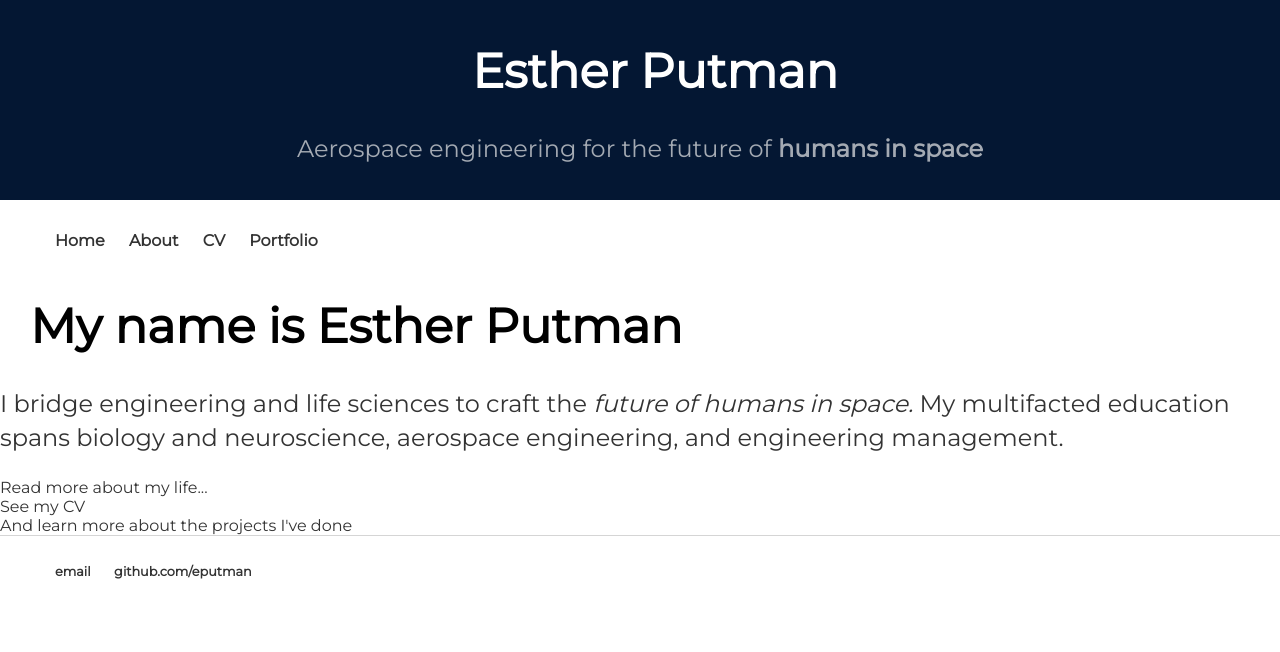
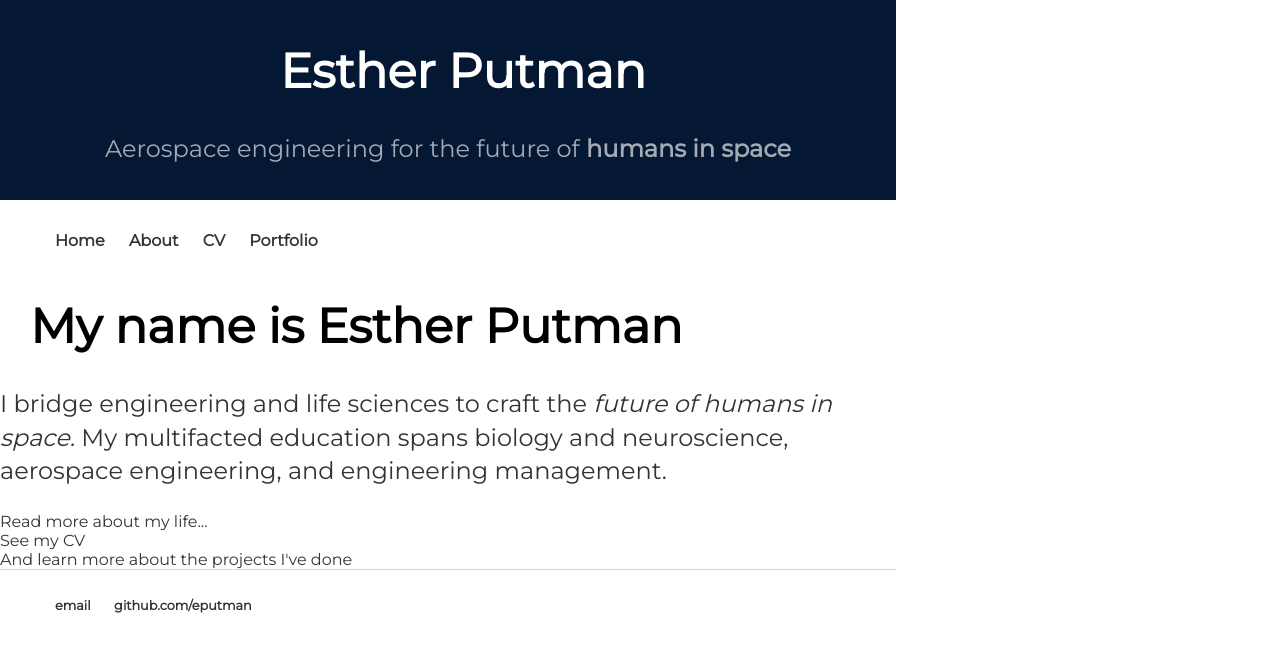
Before and after one commit to eputman/eputman.github.io, a Jekyll site: the page built from index.html, in a window 1280 px wide. Shown: the top 652 px of the page. Built offline with Jekyll 4.4.1, drawn with Linux system fonts in a browser that asks for light colours.

Commit message:
Update default.html

```diff
--- a/_layouts/default.html
+++ b/_layouts/default.html
@@ -16,7 +16,7 @@
 			  <p style= "color:#a4aab3;"> Aerospace engineering for the future of <b>humans in space</b></p>
 			</div>
 
-		<body style= "width = 70%">
+		<body style= "width:70%">
 
 			<nav>
 	    		<ul>
```
